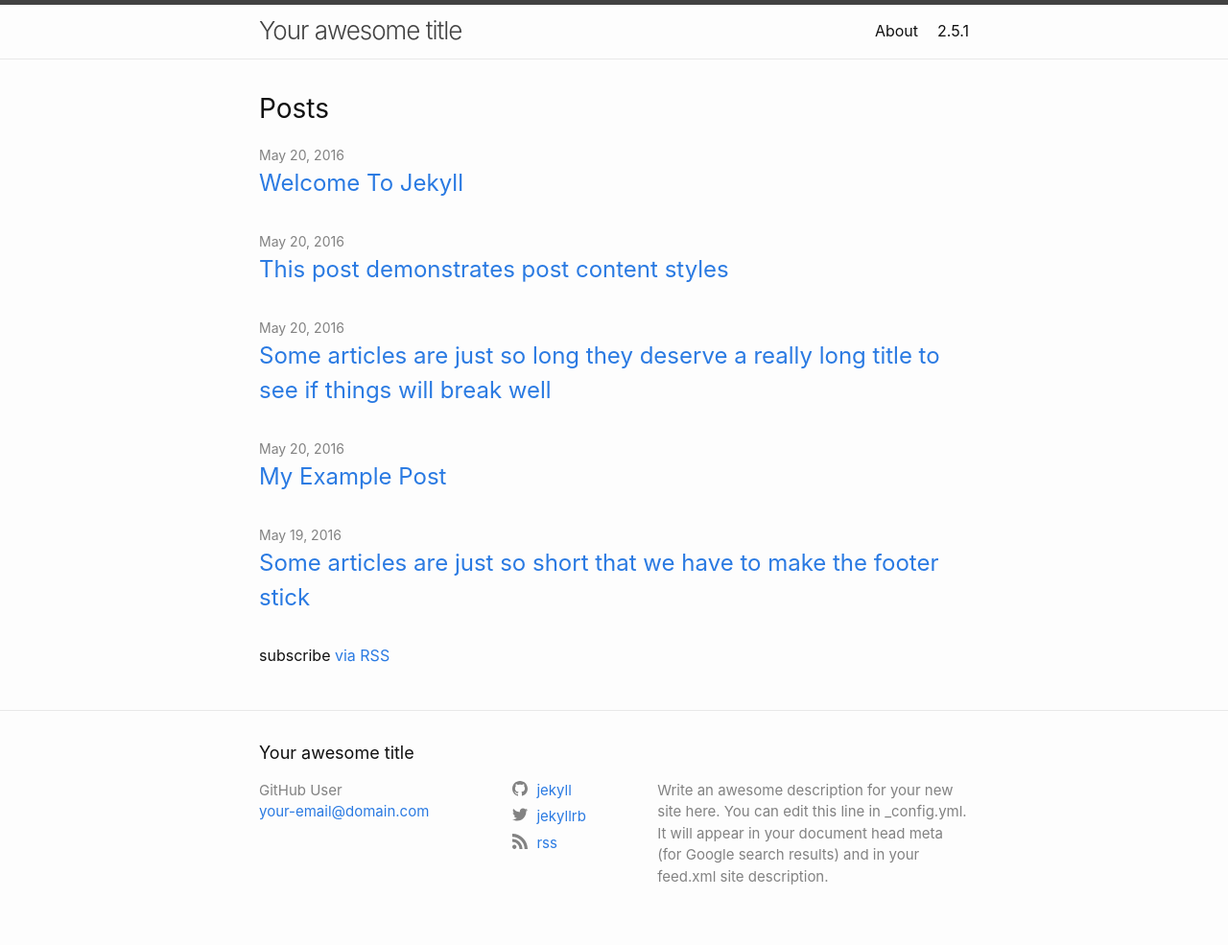
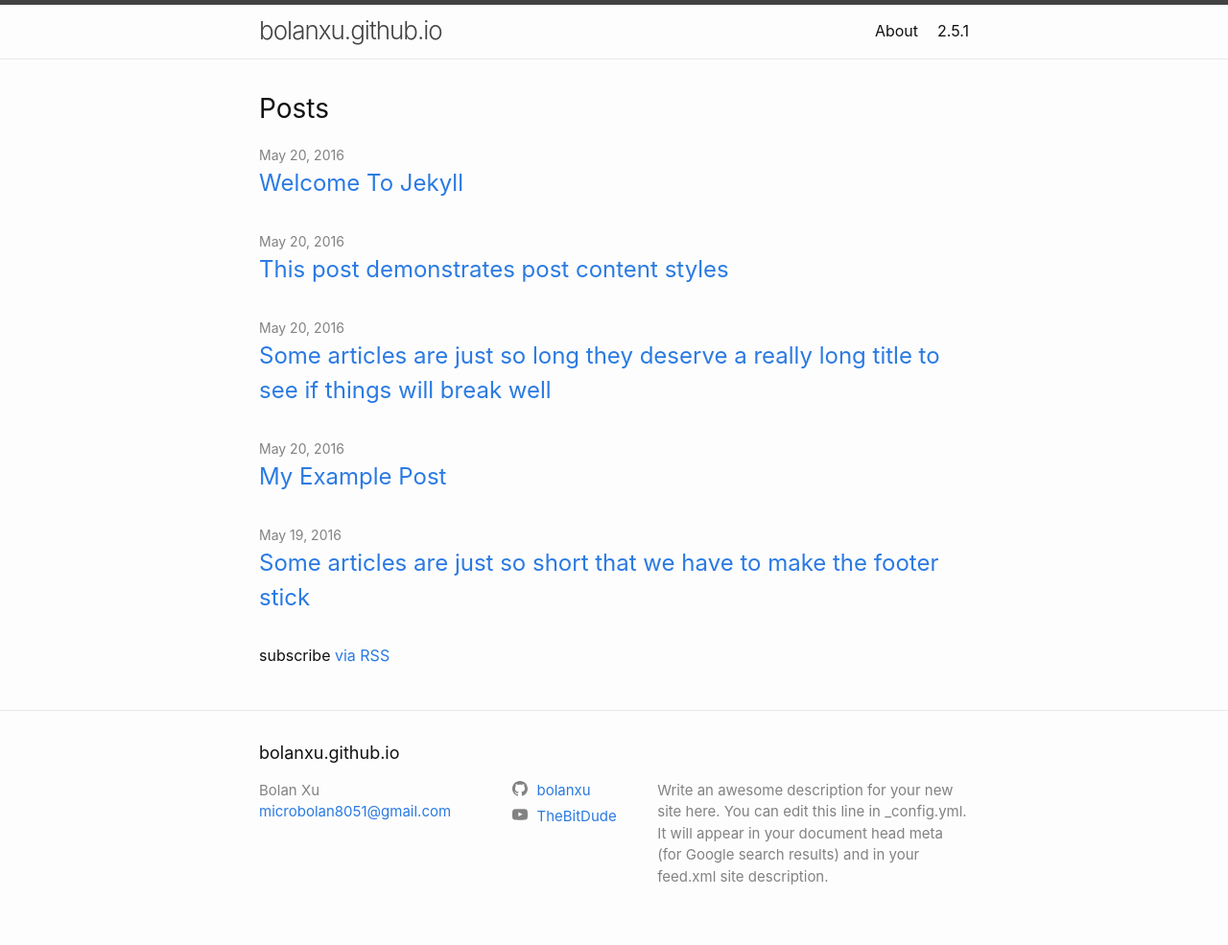
Before and after one commit to bolanxu/bolanxu.github.io, a Jekyll site: the page built from index.md, in a window 1280 px wide. Shown: the whole page at 96% size. Built offline with Jekyll 4.4.1, drawn with Linux system fonts in a browser that asks for light colours.

Commit message:
Update _config.yml

```diff
--- a/_config.yml
+++ b/_config.yml
@@ -1,22 +1,22 @@
-title: Your awesome title
-author: GitHub User
-email: your-email@domain.com
+title:
+author: Bolan Xu
+email: microbolan8051@gmail.com
 description: > # this means to ignore newlines until "twitter_username:"
   Write an awesome description for your new site here. You can edit this
   line in _config.yml. It will appear in your document head meta (for
   Google search results) and in your feed.xml site description.
 
 # social links
-twitter_username: jekyllrb
-github_username:  jekyll
-rss: rss
+# twitter_username: jekyllrb
+github_username:  bolanxu
+#rss: rss
 # dribbble_username: jekyll
 # facebook_username: jekyll
 # flickr_username: jekyll
 # instagram_username: jekyll
 # linkedin_username: jekyll
 # pinterest_username: jekyll
-# youtube_username: jekyll
+youtube_username: TheBitDude
 # googleplus_username: +jekyll
 
 # Mastodon instances
@@ -33,6 +33,7 @@
 # refer to http://shopify.github.io/liquid/filters/date/ if you want to customize this
 minima:
   date_format: "%b %-d, %Y"
+  skin: dark
 
 # If you want to link only specific pages in your header, uncomment
 # this and add the path to the pages in order as they should show up
```
